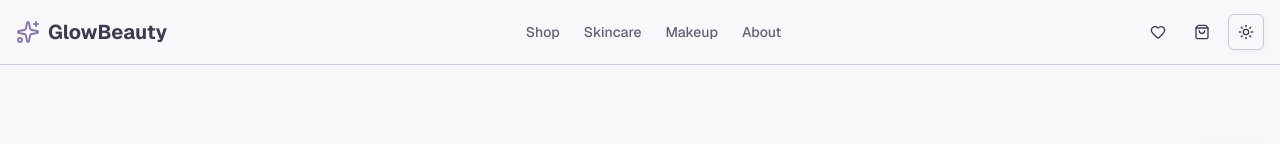
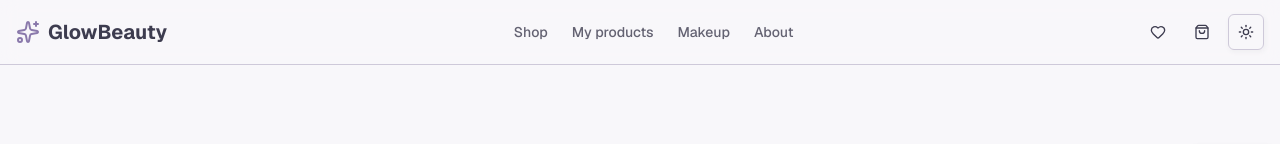
Before and after one commit to Zaprovic/mom-shop-new, a Next.js app: page / in a window 1280 px wide. Shown: the top 144 px of the page. Built offline with nearby package versions, Linux system fonts and the light colour scheme.

Commit message:
feat: added product management page

```diff
--- /dev/null
+++ b/src/app/(site)/product-management/page.tsx
@@ -0,0 +1,5 @@
+import React from "react";
+
+export default function ProductManagementPage() {
+  return <div>ProductManagementPage</div>;
+}
--- a/src/components/global/header/index.tsx
+++ b/src/components/global/header/index.tsx
@@ -29,10 +29,10 @@ const Header = () => {
             Shop
           </Link>
           <a
-            href="#"
+            href="/product-management"
             className="text-sm font-medium text-foreground/80 hover:text-foreground transition-colors"
           >
-            Skincare
+            My products
           </a>
           <a
             href="#"
@@ -83,7 +83,7 @@ const Header = () => {
               className="text-sm font-medium text-foreground/80 hover:text-foreground transition-colors"
               onClick={() => setIsOpen(false)}
             >
-              Skincare
+              Manage my products
             </a>
             <a
               href="#"
```
